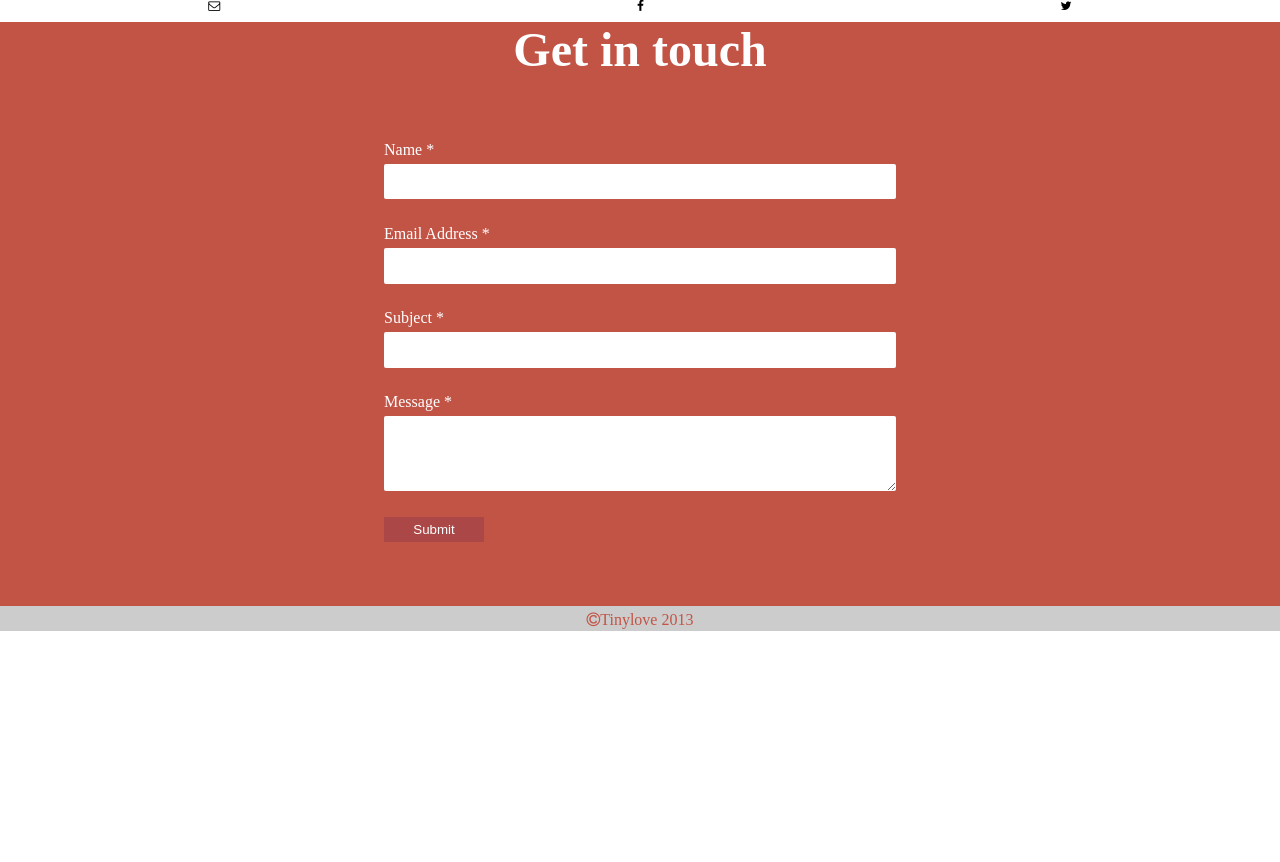
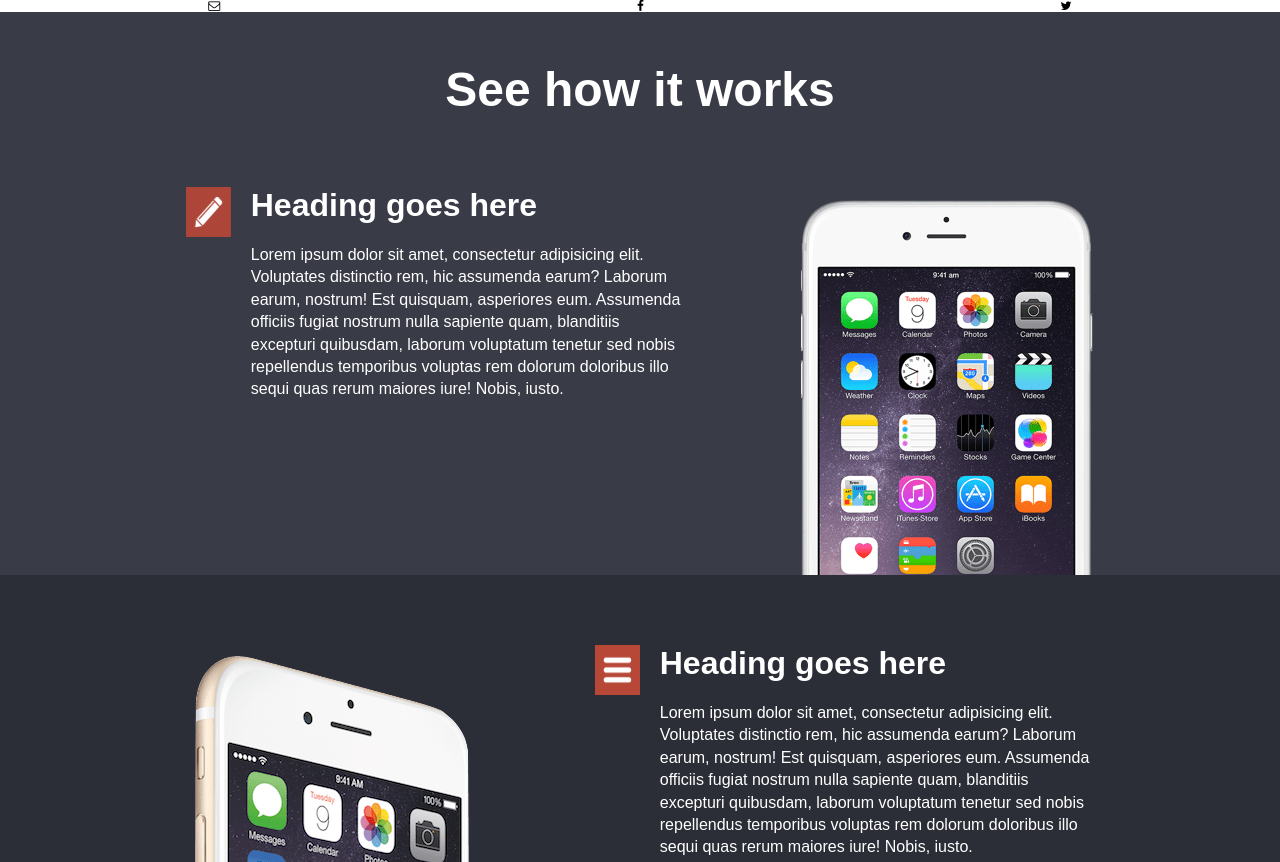
Before and after one commit to codexp-fronta-p3gc/tinylove, a plain HTML site: page index.html in a window 1280 px wide. Shown: the top 862 px of the page. Before the commit the page ends 800 px from the top, so only its background shows below. Drawn offline with Linux system fonts and the light colour scheme.

Commit message:
added section with articles on main tag

```diff
--- a/css/form.css
+++ b/css/form.css
@@ -2,13 +2,14 @@ footer {
     background-color: #c25446;
     color: white;
     margin 5%;
+    padding-top: 5%;
 }
 
 footer h1 {
     text-align: center;
     font-size: 3em;
     width: 50%;
-    margin: 10px auto;
+    margin: 0 auto;
 }
 
 form {
--- a/css/style.css
+++ b/css/style.css
@@ -1,5 +1,89 @@
-* {
-    box-sizing: border-box;
-    padding: 0;
-    margin: 0;
+*{
+	margin: 0;
+	padding: 0;
+	box-sizing: border-box;
 }
+body{
+	font-family: Arial;
+}
+.works__title{
+	text-align: center;
+	padding-top: 50px;
+	background-color: #393b47;
+	font-size: 3em;
+	color: #ffffff;
+}
+.works__card{
+	display: flex;
+	justify-content: space-around;
+	flex-wrap: wrap;
+	background-color: #393b47;
+	color: #ffffff;
+	padding: 40px 15px 0 15px;
+}
+.works__card--reverse{
+	flex-direction: row-reverse;
+	background-color: #2b2e37;
+}
+.works__icon{
+	display: flex;
+	width: 50px;
+	margin: 20px auto 0 auto;
+}
+.works__icon--art{
+	background-color: #fff;
+}
+.card__title{
+	text-align: center;
+	font-size: 2em;
+	margin: 20px 0;
+}
+.card__par{
+	line-height: 1.4em;
+}
+.card__img{
+	display: flex;
+	justify-content: flex-end;
+	width: 100%;
+	height: auto;
+	margin-top: 30px;
+}
+
+@media screen and (min-width: 768px) {
+	.works__block--1{
+		display: flex;
+		flex-direction: row;
+		width: 50%;
+		max-width: 500px;
+	}
+	.works__block--2{
+		display: flex;
+		flex-direction: column;
+		height: auto;
+		justify-content: flex-end;
+	}
+	.works__sec{
+		margin-left: 20px;
+	}
+	.works__icon{
+		display: inline-block;
+		width: 45px;
+		height: 50px;
+	}
+	.card__title{
+		text-align: left;
+	}
+
+}
+
+@media screen and (min-width: 1024px){
+	.works__card{
+		padding: 50px 10% 0 10%;
+	}
+}
+
+@media screen and (min-width: 1440px){
+	.works__card{
+		padding: 50px 20% 0 20%;
+	}
+}
--- a/index.html
+++ b/index.html
@@ -18,7 +18,45 @@
         </div>
     </header>
     <main>
-
+        <section id="works">
+            <h1 class="works__title">See  how it works</h1>
+            <article class="works__card">
+                <div class="works__block--1">
+                    <img class="works__icon" src="images/pencil-icon.png" alt="">
+                    <div class="works__sec">
+                        <h2 class="card__title">Heading goes here</h2>
+                        <p class="card__par">Lorem ipsum dolor sit amet, consectetur adipisicing elit. Voluptates distinctio rem, hic assumenda earum? Laborum earum, nostrum! Est quisquam, asperiores eum. Assumenda officiis fugiat nostrum nulla sapiente quam, blanditiis excepturi quibusdam, laborum voluptatum tenetur sed nobis repellendus temporibus voluptas rem dolorum doloribus illo sequi quas rerum maiores iure! Nobis, iusto.</p>
+                    </div>
+                </div>
+                <figure class="works__block--2">
+                    <img class="card__img" src="images/iphone.png" alt="">
+                </figure>
+            </article>
+            <article class="works__card works__card--reverse">
+                <div class="works__block--1">
+                    <img class="works__icon" src="images/burguer-icon.png" alt="">
+                    <div class="works__sec">
+                        <h2 class="card__title">Heading goes here</h2>
+                        <p class="card__par">Lorem ipsum dolor sit amet, consectetur adipisicing elit. Voluptates distinctio rem, hic assumenda earum? Laborum earum, nostrum! Est quisquam, asperiores eum. Assumenda officiis fugiat nostrum nulla sapiente quam, blanditiis excepturi quibusdam, laborum voluptatum tenetur sed nobis repellendus temporibus voluptas rem dolorum doloribus illo sequi quas rerum maiores iure! Nobis, iusto.</p>
+                    </div>
+                </div>
+                <figure class="works__block--2">
+                    <img class="card__img" src="images/iphone-icon-right.png" alt="">
+                </figure>
+            </article>
+            <article class="works__card">
+                <div class="works__block--1">
+                    <img class="works__icon" src="images/icon-places.png" alt="">
+                    <div class="works__sec">
+                        <h2 class="card__title">Heading goes here</h2>
+                        <p class="card__par">Lorem ipsum dolor sit amet, consectetur adipisicing elit. Voluptates distinctio rem, hic assumenda earum? Laborum earum, nostrum! Est quisquam, asperiores eum. Assumenda officiis fugiat nostrum nulla sapiente quam, blanditiis excepturi quibusdam, laborum voluptatum tenetur sed nobis repellendus temporibus voluptas rem dolorum doloribus illo sequi quas rerum maiores iure! Nobis, iusto.</p>
+                    </div>
+                </div>
+                <figure class="works__block--2">
+                    <img class="card__img" src="images/iphone-icon-left.png" alt="">
+                </figure>
+            </article>
+        </section>
     </main>
     <footer>
         <h1>Get in touch</h1>
```
